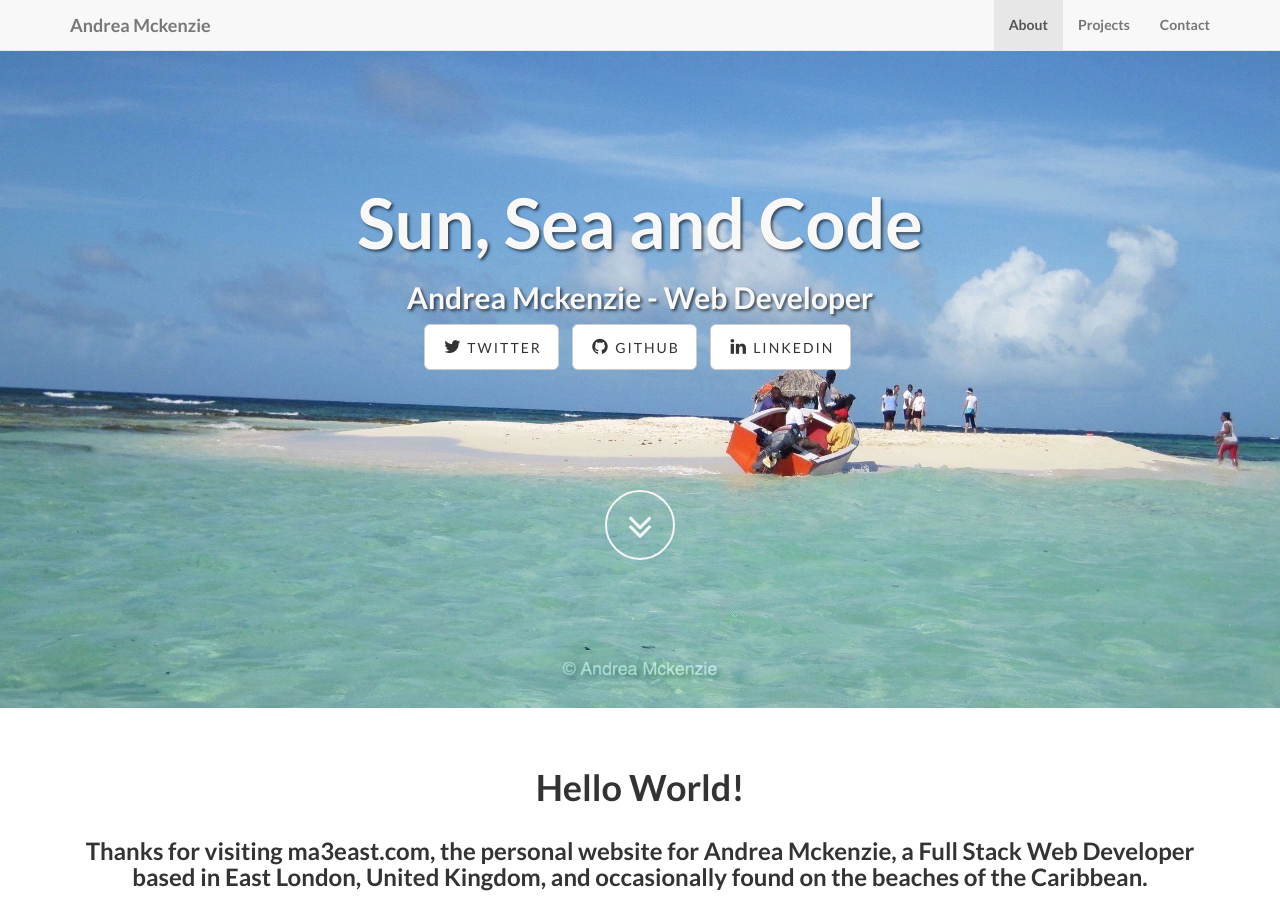
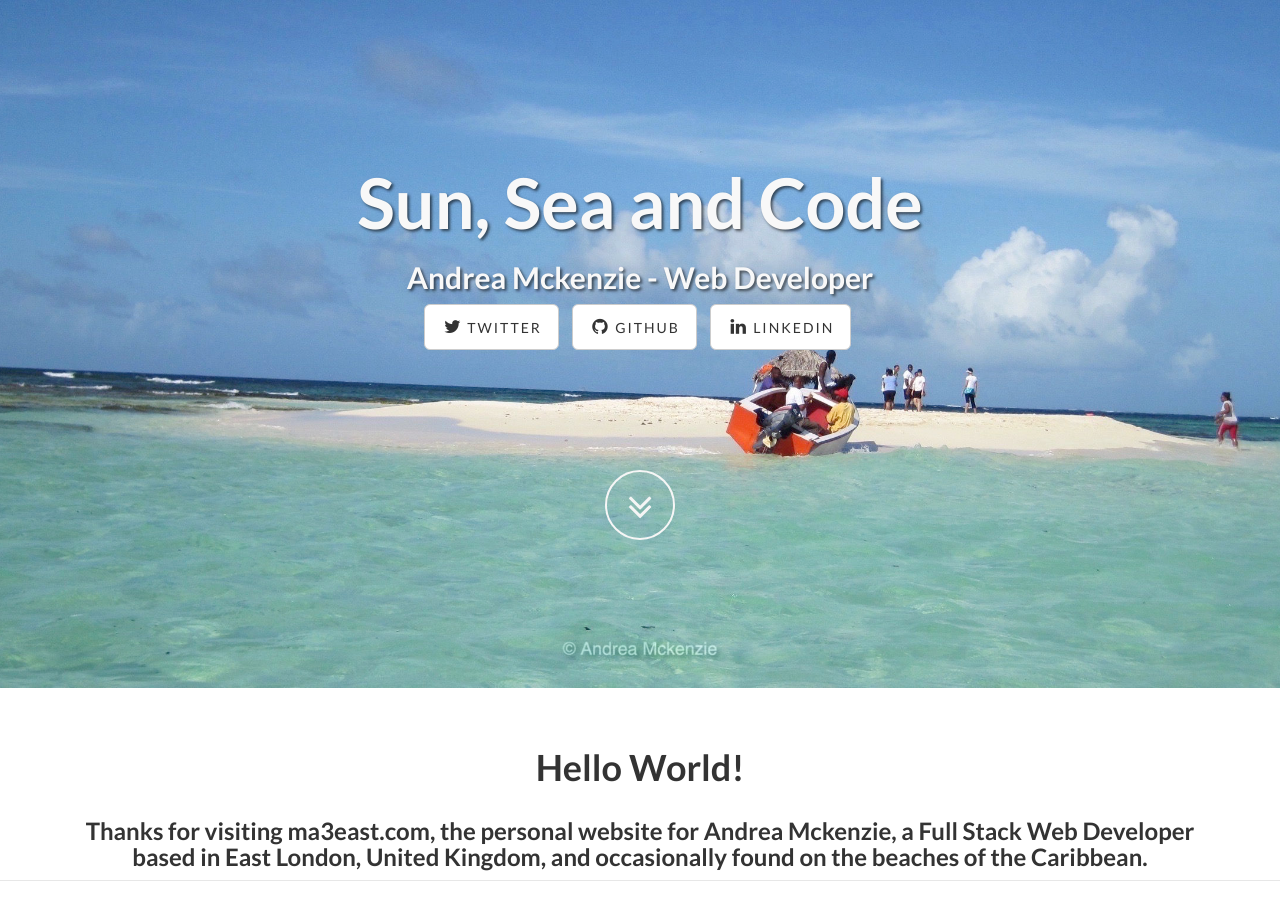
Before and after one commit to ma3east/ma3east.github.io, a Jekyll site: the page built from index.html, in a window 1280 px wide and 900 px high. Built offline with Jekyll 4.4.1, drawn with Linux system fonts in a browser that asks for light colours; some of the changed lines change nothing that is shown.

Commit message:
added script to hide navbar on landing page and amended config yml text issue

```diff
--- a/_config.yml
+++ b/_config.yml
@@ -5,10 +5,7 @@
 name: Andrea Mckenzie
 url: http://ma3east.com/ # http://ma3east.github.io/
 title: ma3east | The Personal Website for Andrea Mckenzie
-author:
-  name: Andrea Mckenzie
-  email:
-  twitter: ma3east
+author: Andrea Mckenzie
 description: "This is the personal website for Andrea Mckenzie, a Full Stack Developer based in East London, UK."
 
 # ----------------------- #
--- a/_includes/js.html
+++ b/_includes/js.html
@@ -9,3 +9,6 @@
 
 <!-- Custom Theme JavaScript -->
 <script src="js/landing-page.js"></script>
+
+<!-- My own script -->
+<script src="js/script.js"></script>
--- /dev/null
+++ b/js/script.js
@@ -0,0 +1,20 @@
+(function ($) {
+  $(document).ready(function(){
+
+  // hide .navbar first
+  $(".navbar").hide();
+
+  // fade in .navbar
+  $(function () {
+    $(window).scroll(function () {
+            // set distance user needs to scroll before we fadeIn navbar
+            if ($(this).scrollTop() > 120) {
+              $('.navbar').fadeIn();
+            } else {
+              $('.navbar').fadeOut();
+            }
+          });
+  });
+
+});
+}(jQuery));
```
